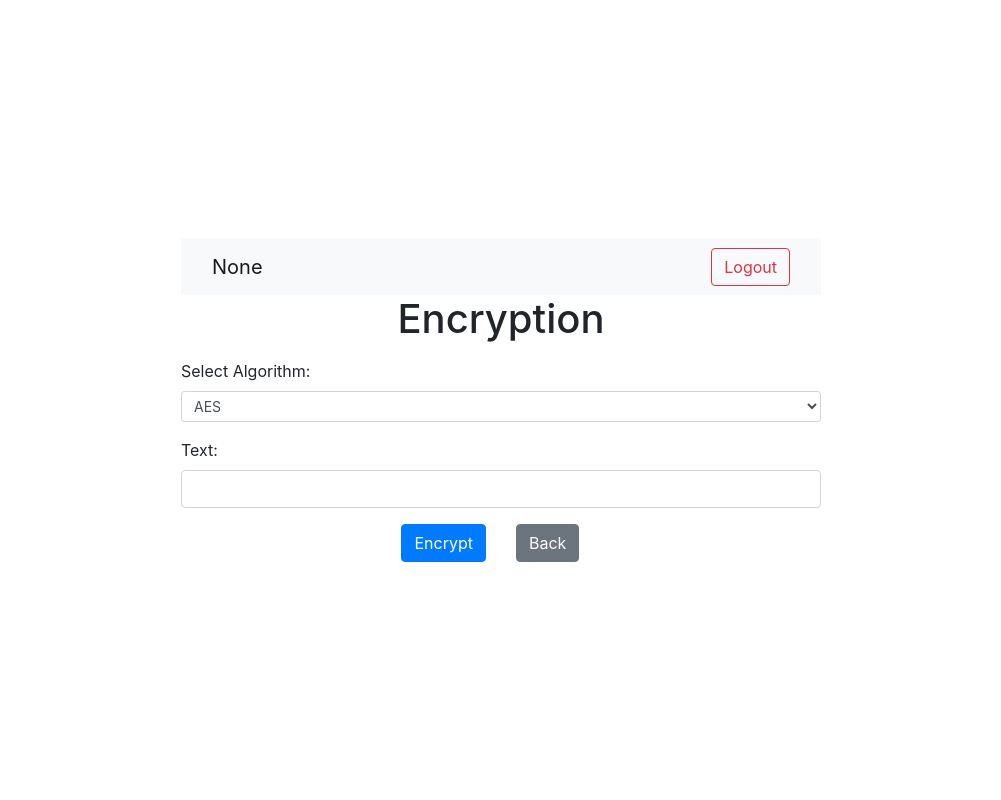
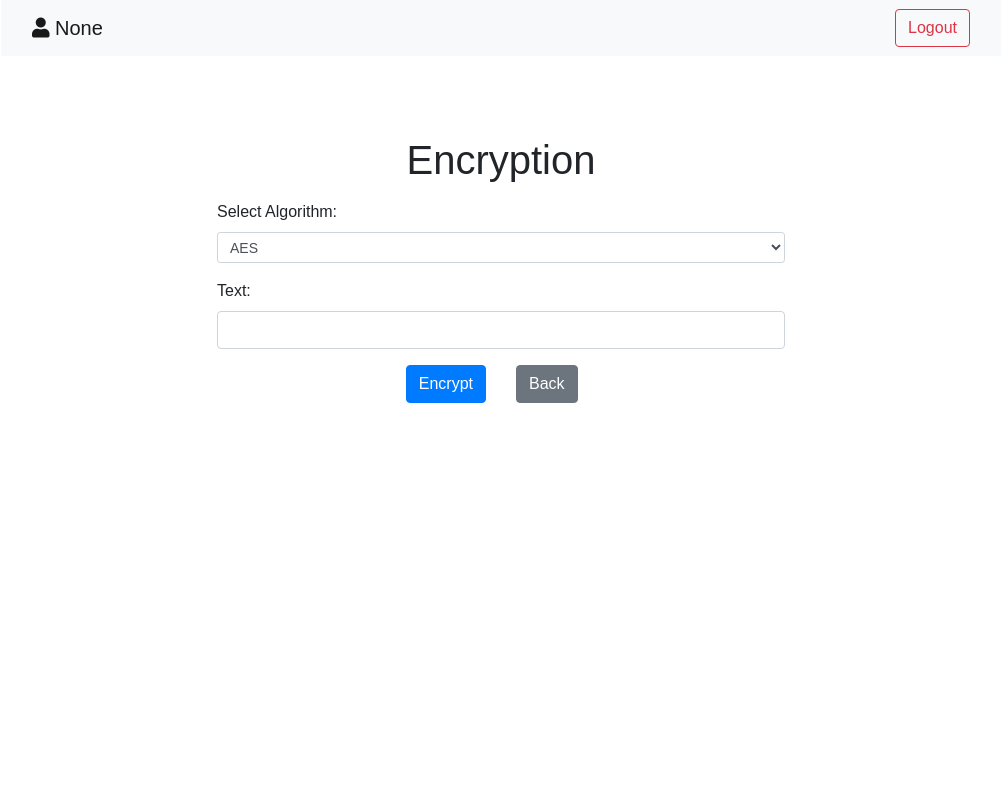
Before and after one commit to Gsaivennela7/Cryptography, a Flask app: page /encrypt in a window 1280 px wide. Shown: the whole page, without its empty margins (139-1140 px from the left). Run offline with Flask 3, Linux system fonts and the light colour scheme; some libraries are stand-ins or nearby versions.

Commit message:
nav bar changes

```diff
--- a/app.py
+++ b/app.py
@@ -82,7 +82,7 @@ def encrypt():
     username = session.get('username', None)
     result, elapsed_time, cpu_cycles  = perform_encryption(plaintext, algorithm)
 
-    return render_template('result.html', result=result, time=elapsed_time, cpu_cycles=cpu_cycles)
+    return render_template('result.html', result=result, time=elapsed_time, cpu_cycles=cpu_cycles, username=username)
 
 
 
@@ -120,7 +120,7 @@ def decrypt():
     result = perform_decryption( algorithm, parent_directory)
     username = session.get('username', None)
 
-    return render_template('result.html', result=result, time=elapsed_time, cpu_cycles=cpu_cycles)
+    return render_template('result.html', result=result, time=elapsed_time, cpu_cycles=cpu_cycles, username=username)
 
 
 
--- a/templates/encrypt.html
+++ b/templates/encrypt.html
@@ -6,26 +6,40 @@
     <title>Encryption</title>
     <!-- Bootstrap CSS -->
     <link href="https://stackpath.bootstrapcdn.com/bootstrap/4.5.2/css/bootstrap.min.css" rel="stylesheet">
+    <link rel="stylesheet" href="https://cdnjs.cloudflare.com/ajax/libs/font-awesome/5.15.1/css/all.min.css">
     <style>
-        body {
-            display: flex;
-            align-items: center;
-            justify-content: center;
-            height: 100vh;
+        /* This will reset any margin or padding that might interfere */
+        * {
             margin: 0;
+            padding: 0;
+            box-sizing: border-box;
         }
 
+        /* Removed display flex and its properties from body */
+        body, html {
+            height: 100%;
+            font-family: Arial, sans-serif;
+        }
+
+        /* Added styles to nav to make it fixed to the top */
+        .navbar {
+            margin-bottom: 4rem; /* Space between nav and content */
+        }
+
+        /* Styles for the custom-form, added margin-top to push it below the navbar */
         .custom-form {
-            width: 50%;
+            width: 100%;
+            max-width: 600px; /* Max width can be set as per your design */
+            padding: 1rem;
+            margin: auto; /* Center the form in the viewport */
         }
+
     </style>
 </head>
 <body>
 
-
-
-    <div class="custom-form">
     <!-- Navigation Bar -->
+    <div style="max-width: 1000px; margin: auto;">
         <nav class="navbar navbar-expand-lg navbar-light bg-light">
             <div class="container">
             <!-- User icon and Username on the left -->
@@ -43,6 +57,10 @@
                 </div>
             </div>
         </nav>
+    </div>
+
+    <div class="custom-form">
+
         <h1 class="text-center">Encryption</h1>
         <form action="/encrypt" method="post" class="mt-3">
             <div class="form-group">
--- a/templates/index.html
+++ b/templates/index.html
@@ -47,7 +47,7 @@
     </nav>
 
 
-    <h1 class="text-center">Encryption App</h1>
+    <h1 class="text-center mt-4">Encryption App</h1>
 
     <div class="button-container">
         <!-- Encrypt Button -->
--- a/templates/result.html
+++ b/templates/result.html
@@ -30,7 +30,7 @@
         </div>
     </nav>
 
-    <h1 class="text-center">Encryption Result</h1>
+    <h1 class="text-center mt-4">Encryption Result</h1>
 
     <div class="mt-3">
         <h2>Result:</h2>
```
Also changed, not shown: static/styles.css (+27 -1 lines), templates/decrypt.html (+26 -7 lines). Lines whose indentation alone changed are shown as unchanged.
